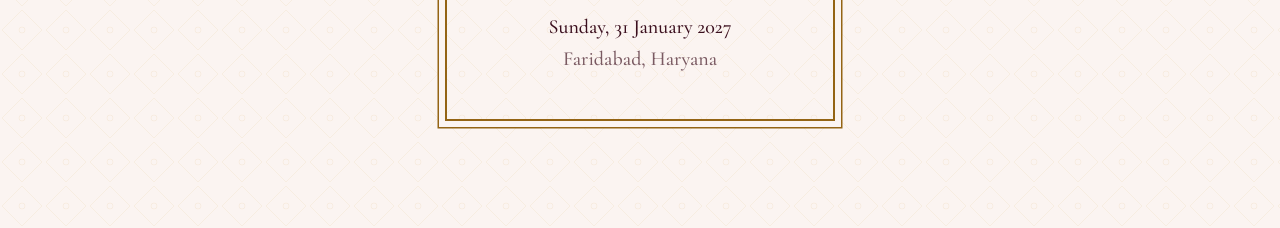
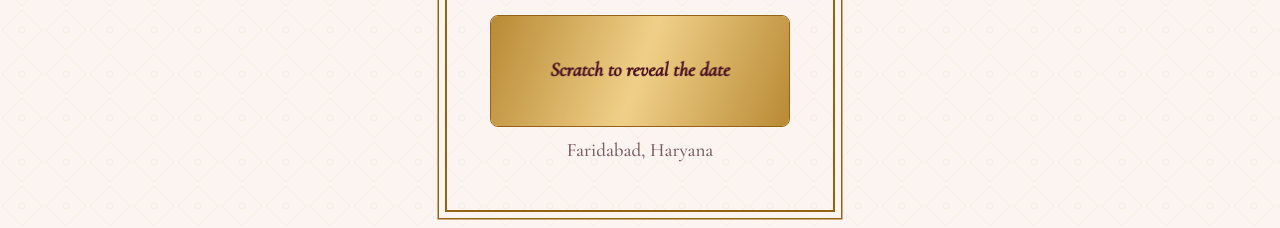
Before and after one commit to palkan-khush/palkan-khush.github.io, a plain HTML site: page index.html in a window 1280 px wide. Both pictures are taken after a click on the button "Open invitation". Shown: the part 432-660 px from the top of the page. Drawn offline with nearby package versions, Linux system fonts and the light colour scheme.

Commit message:
Add files via upload

```diff
--- a/index.html
+++ b/index.html
@@ -58,6 +58,11 @@ h2{font-size:2.3rem;font-style:italic;text-align:center}
 .tl li::before{content:"";position:absolute;left:-31px;top:12px;width:12px;height:12px;background:var(--gold);transform:rotate(45deg)}
 .tl h3{font-size:2rem;font-style:italic}
 .tl a{color:var(--gold);font-weight:600}
+.scratch{position:relative;width:min(100%,300px);height:112px;margin:20px auto 8px;border:1.5px solid var(--gold);border-radius:8px;overflow:hidden;background:var(--card)}
+.scratch .under{position:absolute;inset:0;display:flex;flex-direction:column;align-items:center;justify-content:center;line-height:1.25}
+.scratch .under b{font:italic 500 1.6rem "Cormorant Garamond",serif}
+.scratch canvas{position:absolute;inset:0;width:100%;height:100%;touch-action:none;cursor:pointer;transition:opacity .9s}
+.scratch.done canvas{opacity:0;pointer-events:none}
 .venue{text-align:center;border:1.5px solid var(--gold);border-radius:8px;background:var(--card);padding:22px 18px;margin-bottom:38px}
 .venue h3{font-size:1.9rem;font-style:italic;margin:4px 0}
 .sub{font-style:italic;color:var(--muted)}
@@ -83,7 +88,8 @@ footer{text-align:center;padding:10px 24px 56px}
     <div class="muted" data-i="together">Together with their families</div>
     <h1>Khush<em>&amp;</em>Palkan</h1>
     <div class="orn" style="margin:14px auto 16px;max-width:160px"><i></i></div>
-    <div class="date">Sunday, 31 January 2027<br><span class="muted">Faridabad, Haryana</span></div>
+    <div class="scratch" id="sc"><div class="under"><span class="muted" data-i="save">Save the date</span><b>Sunday, 31 January 2027</b></div><canvas id="cv" tabindex="0" role="button" aria-label="Scratch to reveal the wedding date. Press Enter to reveal."></canvas></div>
+    <div class="muted">Faridabad, Haryana</div>
   </div>
 </section>
 
@@ -125,15 +131,31 @@ function note(){var f=261.63*Math.pow(2,sc[step]/12),t=ctx.currentTime,o=ctx.cre
 o.type='sine';o.frequency.value=f;g.gain.setValueAtTime(0,t);g.gain.linearRampToValueAtTime(.08,t+.05);g.gain.exponentialRampToValueAtTime(.001,t+1.8);
 o.connect(g);g.connect(ctx.destination);o.start(t);o.stop(t+1.9);
 step=Math.max(0,Math.min(sc.length-1,step+[-2,-1,1,2][Math.floor(Math.random()*4)]))}
-function startMusic(){if(on)return;try{ctx=ctx||new (window.AudioContext||window.webkitAudioContext)();ctx.resume();on=true;note();timer=setInterval(note,700);ui()}catch(e){}}
-function stopMusic(){on=false;clearInterval(timer);ui()}
+var au=new Audio('SaariUmar.mp3'),synth=false;au.loop=true;au.volume=.7;au.onerror=function(){synth=true;if(on){on=false;startMusic()}};
+function synthStart(){try{ctx=ctx||new (window.AudioContext||window.webkitAudioContext)();ctx.resume();on=true;note();timer=setInterval(note,700);ui()}catch(e){}}
+function startMusic(){if(on)return;if(synth){synthStart();return}on=true;ui();var p=au.play();if(p&&p.catch)p.catch(function(){synth=true;on=false;startMusic()})}
+function stopMusic(){on=false;au.pause();clearInterval(timer);ui()}
 var L='en';function ui(){var b=$('#mus');b.textContent=(L==='hi'?(on?'संगीत चालू':'संगीत बंद'):(on?'Music on':'Music off'));b.setAttribute('aria-pressed',on)}
 $('#mus').onclick=function(){on?stopMusic():startMusic()};
-var T={hi:{open:'निमंत्रण खोलें',together:'दोनों परिवारों के साथ',count:'उलटी गिनती',prog:'समारोह',dir:'रास्ता देखें',at:'सभी समारोह यहाँ हैं'}};
+var T={hi:{open:'निमंत्रण खोलें',together:'दोनों परिवारों के साथ',count:'उलटी गिनती',prog:'समारोह',dir:'रास्ता देखें',at:'सभी समारोह यहाँ हैं',save:'तारीख़ याद रखें'}};
 var E={};document.querySelectorAll('[data-i]').forEach(function(el){E[el.dataset.i]=E[el.dataset.i]||el.textContent});
 $('#lang').onclick=function(){L=L==='en'?'hi':'en';document.documentElement.lang=L;
 document.querySelectorAll('[data-i]').forEach(function(el){el.textContent=L==='hi'?T.hi[el.dataset.i]:E[el.dataset.i]});
 $('#lang').textContent=L==='en'?'हिंदी':'English';ui()};
+// scratch card
+(function(){var c=$('#cv'),box=$('#sc'),x=c.getContext('2d'),down=false,touched=false;
+function draw(){var r=box.getBoundingClientRect(),d=window.devicePixelRatio||1,W=r.width,H=r.height;c.width=W*d;c.height=H*d;x.setTransform(d,0,0,d,0,0);
+var g=x.createLinearGradient(0,0,W,H);g.addColorStop(0,'#b98a35');g.addColorStop(.5,'#f0d089');g.addColorStop(1,'#b98a35');x.fillStyle=g;x.fillRect(0,0,W,H);
+x.fillStyle='#4a0f22';x.font='italic 600 20px "Cormorant Garamond",Georgia,serif';x.textAlign='center';x.textBaseline='middle';x.fillText('Scratch to reveal the date',W/2,H/2)}
+draw();if(document.fonts&&document.fonts.ready)document.fonts.ready.then(function(){if(!touched)draw()});
+function paint(e){touched=true;var r=c.getBoundingClientRect();x.globalCompositeOperation='destination-out';x.beginPath();x.arc(e.clientX-r.left,e.clientY-r.top,20,0,7);x.fill();x.globalCompositeOperation='source-over'}
+function check(){var im=x.getImageData(0,0,c.width,c.height).data,n=0,t=0;for(var i=3;i<im.length;i+=64){t++;if(im[i]<30)n++}if(n/t>.4)reveal()}
+function reveal(){box.classList.add('done')}
+c.onpointerdown=function(e){down=true;c.setPointerCapture(e.pointerId);paint(e)};
+c.onpointermove=function(e){if(down)paint(e)};
+c.onpointerup=function(){down=false;check()};
+c.onkeydown=function(e){if(e.key==='Enter'||e.key===' '){e.preventDefault();reveal()}};
+})();
 })();
 </script>
 </body>
```
